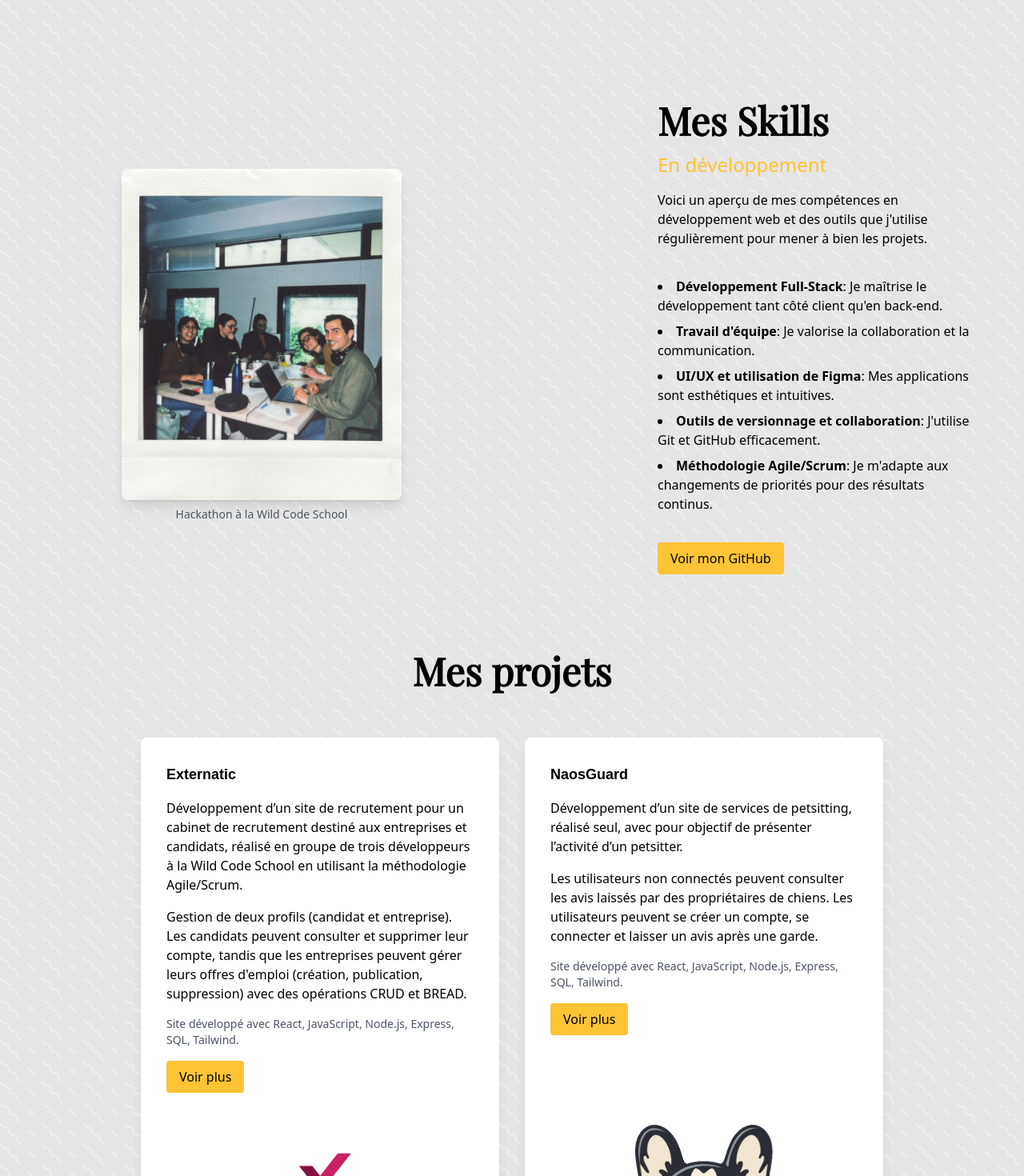
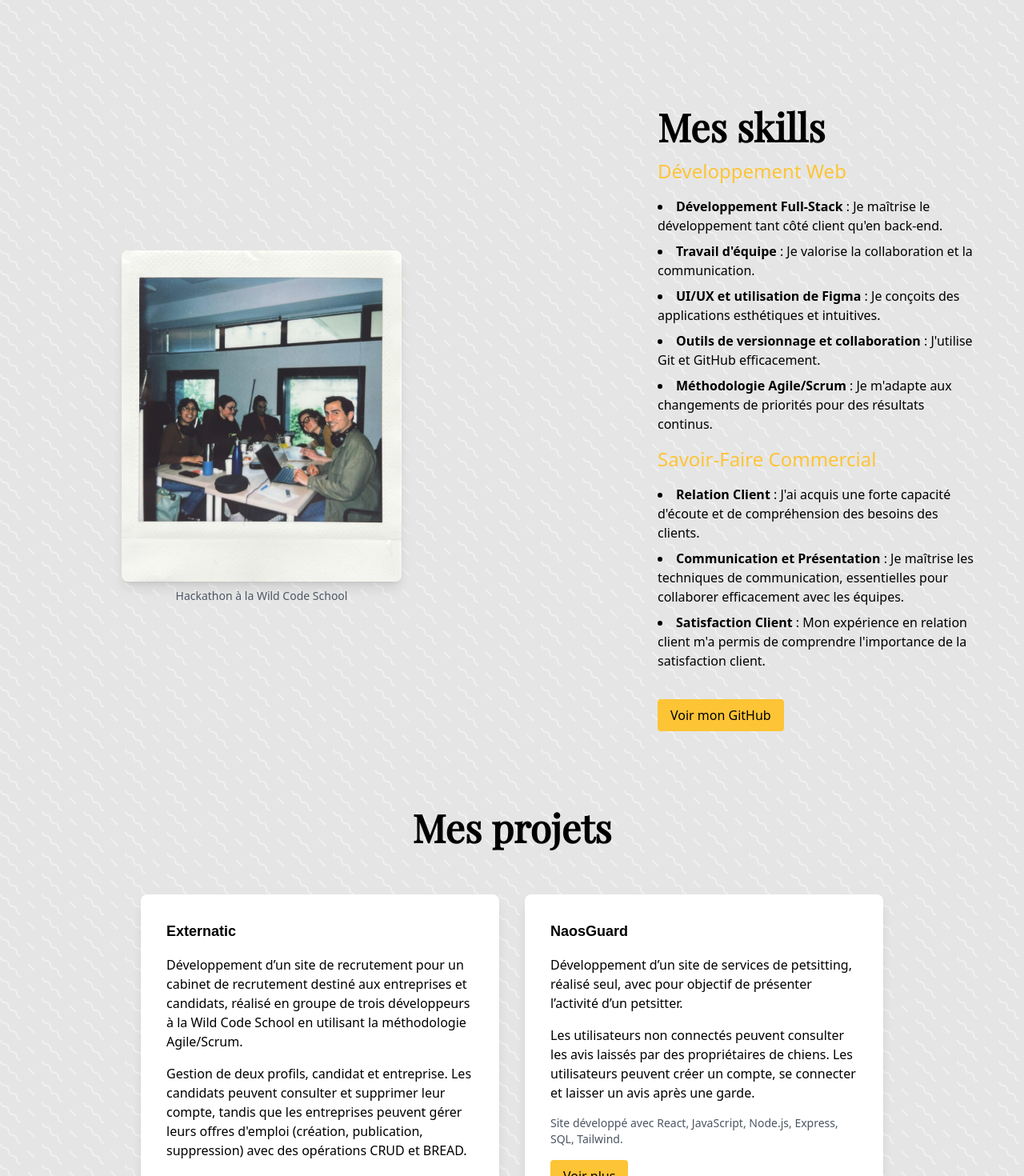
Before and after one commit to bastien-fournier/New-PortFolio-Bastien, a React (Vite) app: page / in a window 1280 px wide. Shown: the part 780-2250 px from the top of the page at 80% size. Built offline with nearby package versions, Linux system fonts and the light colour scheme; a web font is replaced by a local one.

Commit message:
fix text

```diff
--- a/src/components/MyProjects.jsx
+++ b/src/components/MyProjects.jsx
@@ -12,7 +12,7 @@ export default function MyProjects() {
       stack: "React, JavaScript, Node.js, Express, SQL, Tailwind.",
       image: Externatic,
       features:
-        "Gestion de deux profils (candidat et entreprise). Les candidats peuvent consulter et supprimer leur compte, tandis que les entreprises peuvent gérer leurs offres d'emploi (création, publication, suppression) avec des opérations CRUD et BREAD.",
+        "Gestion de deux profils, candidat et entreprise. Les candidats peuvent consulter et supprimer leur compte, tandis que les entreprises peuvent gérer leurs offres d'emploi (création, publication, suppression) avec des opérations CRUD et BREAD.",
       // defi: "Coordination des différents rôles et fonctionnalités tout en maintenant une architecture propre et évolutive sur le back-end et le front-end.",
       link: "https://github.com/WildCodeSchool-2024-02/JS-lyon-0224-P3-careercatchers",
     },
@@ -23,17 +23,17 @@ export default function MyProjects() {
       stack: "React, JavaScript, Node.js, Express, SQL, Tailwind.",
       image: NaosGuard,
       features:
-        "Les utilisateurs non connectés peuvent consulter les avis laissés par des propriétaires de chiens. Les utilisateurs peuvent se créer un compte, se connecter et laisser un avis après une garde.",
+        "Les utilisateurs non connectés peuvent consulter les avis laissés par des propriétaires de chiens. Les utilisateurs peuvent créer un compte, se connecter et laisser un avis après une garde.",
       link: "https://github.com/bastien-fournier/Naos-s-Guard-Pet-Sitting",
     },
     {
       id: 3,
-      title: "Holidays Planner",
+      title: "Holiday Planner",
       text: "Développement d’un site d’information sur les jours fériés dans le monde, réalisé en groupe de trois développeurs avec l'aide de la méthodologie Agile/Scrum et en utilisant une API.",
       stack: "React, JavaScript",
       image: LazyDay,
       features:
-        "Permet aux utilisateurs d'afficher les jours fériés d'une année pour un pays sélectionné.",
+        "Permet aux utilisateurs d'afficher les jours fériés d'une année spécifique pour un pays sélectionné.",
       link: "https://github.com/WildCodeSchool-2024-02/JS-lyon-0224-P2-holidays_planner",
     },
     {
--- a/src/components/NavBar.jsx
+++ b/src/components/NavBar.jsx
@@ -14,7 +14,7 @@ export default function NavBar() {
         <ul className="flex space-x-20 list-none">
           <li
             onClick={togglePopup}
-            className="cursor-pointer transition duration-300 ease-in-out hover:bg-yellow-400 hover:text-black px-2 py-1 rounded"
+            className="bg-secondary text-black px-4 py-2 rounded mr-4 hover:bg-yellow-400 hover:shadow-lg transition duration-300"
           >
             Contactez-moi
           </li>
--- a/src/components/Skills.jsx
+++ b/src/components/Skills.jsx
@@ -2,38 +2,56 @@ export default function Skills() {
   return (
     <div className="flex flex-col justify-center items-start p-4 sm:p-6 md:p-8 max-w-lg gap-4">
       <h1 className="font-playfair font-bold text-4xl sm:text-5xl lg:text-5xl">
-        Mes Skills
+        Mes skills
       </h1>
-      <h3 className="text-secondary text-xl sm:text-2xl">En développement</h3>
+      <h3 className="text-secondary text-xl sm:text-2xl">Développement Web</h3>
 
-      <p className="mb-4 sm:mb-5  ">
+      {/* <p className="mb-4 sm:mb-5  ">
         Voici un aperçu de mes compétences en développement web et des outils
         que j&apos;utilise régulièrement pour mener à bien les projets.
-      </p>
+      </p> */}
 
       <ul className="list-disc list-inside space-y-2 ">
         <li>
-          <strong>Développement Full-Stack</strong>: Je maîtrise le
+          <strong>Développement Full-Stack</strong> : Je maîtrise le
           développement tant côté client qu&apos;en back-end.
         </li>
         <li>
-          <strong>Travail d&apos;équipe</strong>: Je valorise la collaboration
+          <strong>Travail d&apos;équipe</strong> : Je valorise la collaboration
           et la communication.
         </li>
         <li>
-          <strong>UI/UX et utilisation de Figma</strong>: Mes applications sont
-          esthétiques et intuitives.
+          <strong>UI/UX et utilisation de Figma</strong> : Je conçoits des
+          applications esthétiques et intuitives.
         </li>
         <li>
-          <strong>Outils de versionnage et collaboration</strong>:
+          <strong>Outils de versionnage et collaboration</strong> :
           J&apos;utilise Git et GitHub efficacement.
         </li>
         <li>
-          <strong>Méthodologie Agile/Scrum</strong>: Je m&apos;adapte aux
+          <strong>Méthodologie Agile/Scrum</strong> : Je m&apos;adapte aux
           changements de priorités pour des résultats continus.
         </li>
       </ul>
-
+      <h3 className="text-secondary text-xl sm:text-2xl">
+        Savoir-Faire Commercial
+      </h3>
+      <ul className="list-disc list-inside space-y-2 ">
+        <li>
+          <strong>Relation Client</strong> : J&apos;ai acquis une forte capacité
+          d&apos;écoute et de compréhension des besoins des clients.
+        </li>
+        <li>
+          <strong>Communication et Présentation</strong> : Je maîtrise les
+          techniques de communication, essentielles pour collaborer efficacement
+          avec les équipes.
+        </li>
+        <li>
+          <strong>Satisfaction Client</strong> : Mon expérience en relation
+          client m&apos;a permis de comprendre l&apos;importance de la
+          satisfaction client.
+        </li>
+      </ul>
       <div className="flex mt-5">
         <a
           href="https://github.com/bastien-fournier"
```
Also changed, not shown: src/assets/stabilo.png.
